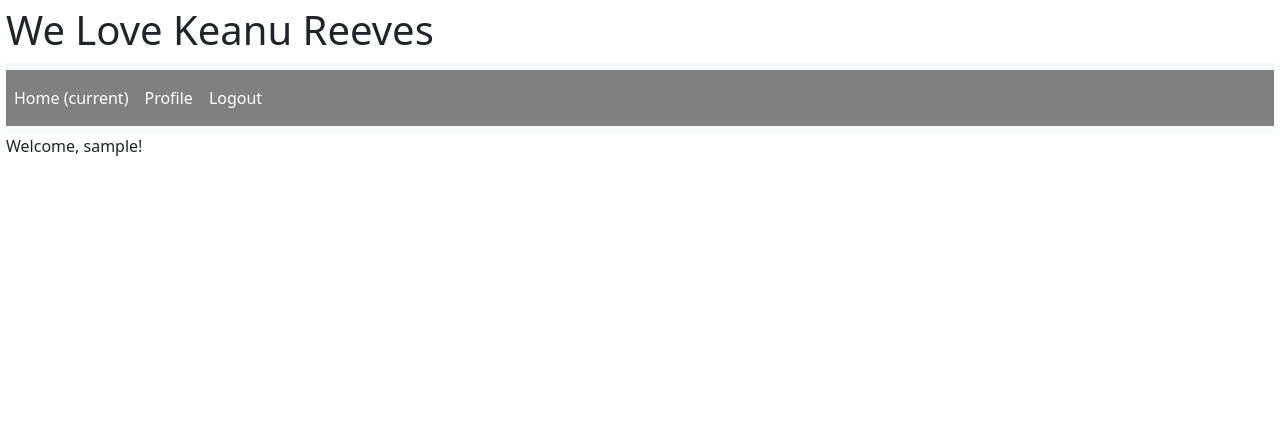
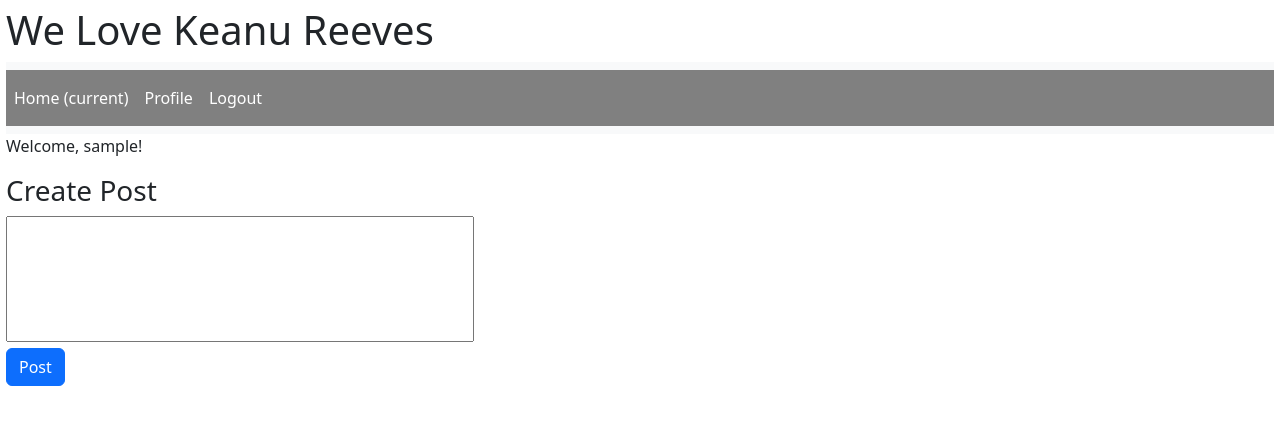
Before and after one commit to Jason-Konz/A6, a Flask app: page /main/ in a window 1280 px wide. Shown: the top 425 px of the page. Run offline with Flask 3, Linux system fonts and the light colour scheme; the visitor is signed in with stand-in values (Sample User, id 1).

Commit message:
Created post box

```diff
--- a/templates/main.html
+++ b/templates/main.html
@@ -7,6 +7,14 @@
   <p>Welcome, {{ username }}!</p>
 
   <script src="https://cdn.jsdelivr.net/npm/bootstrap@5.3.0-alpha3/dist/js/bootstrap.bundle.min.js" integrity="sha384-ENjdO4Dr2bkBIFxQpeoTz1HIcje39Wm4jDKdf19U8gI4ddQ3GYNS7NTKfAdVQSZe" crossorigin="anonymous"></script>
+
+  <form id="post-form">
+    <h3>Create Post</h3>
+    <div class="form-group">
+      <textarea name="post-tex" id="post-text" rows="5" cols="50" wrap="soft" maxlength="144" style="overflow:hidden; resize:none;"></textarea>
+    </div>
+    <button id="post-btn" class="btn btn-primary">Post</button>
+  </form>
 {% endblock %}
 
 
```
